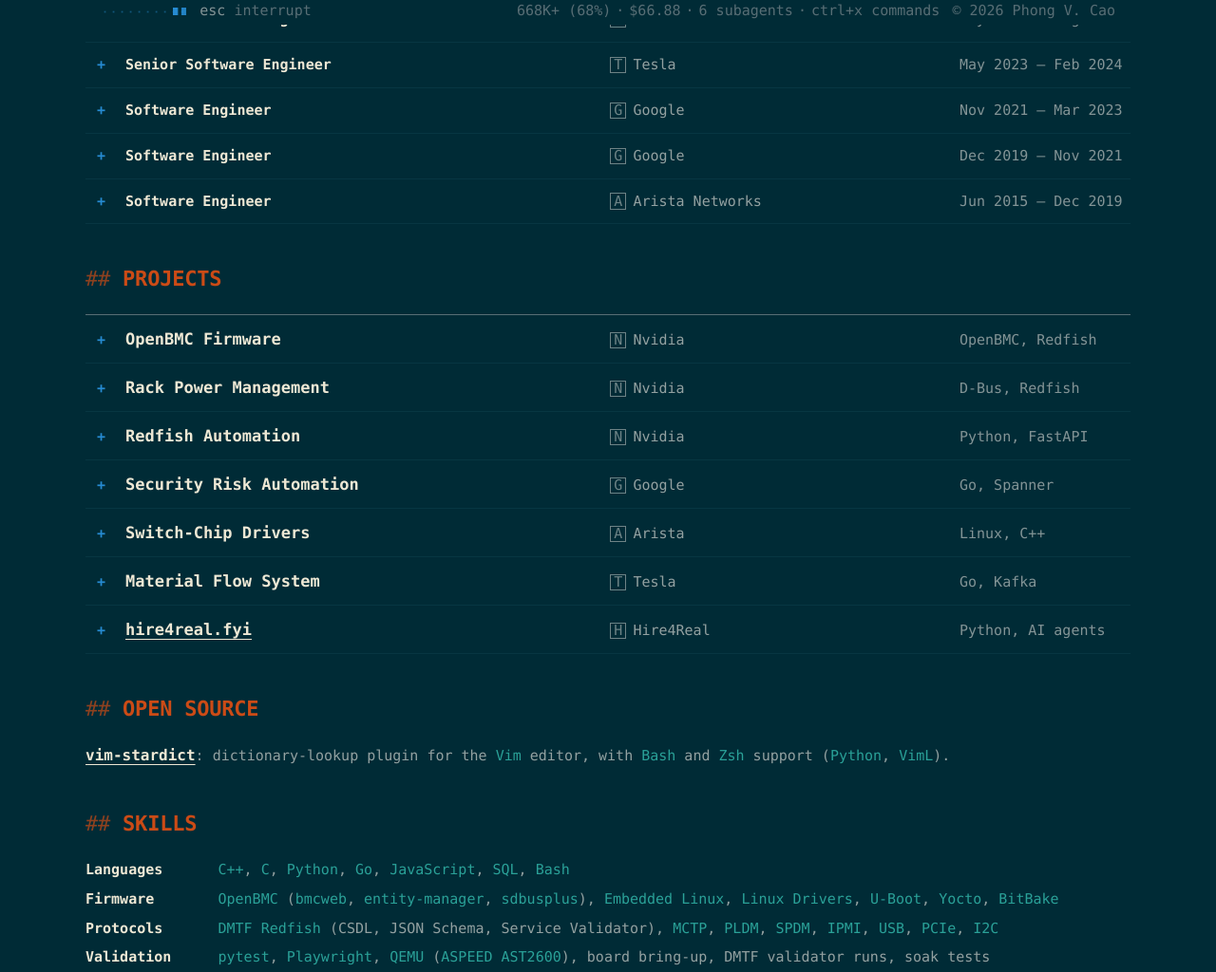
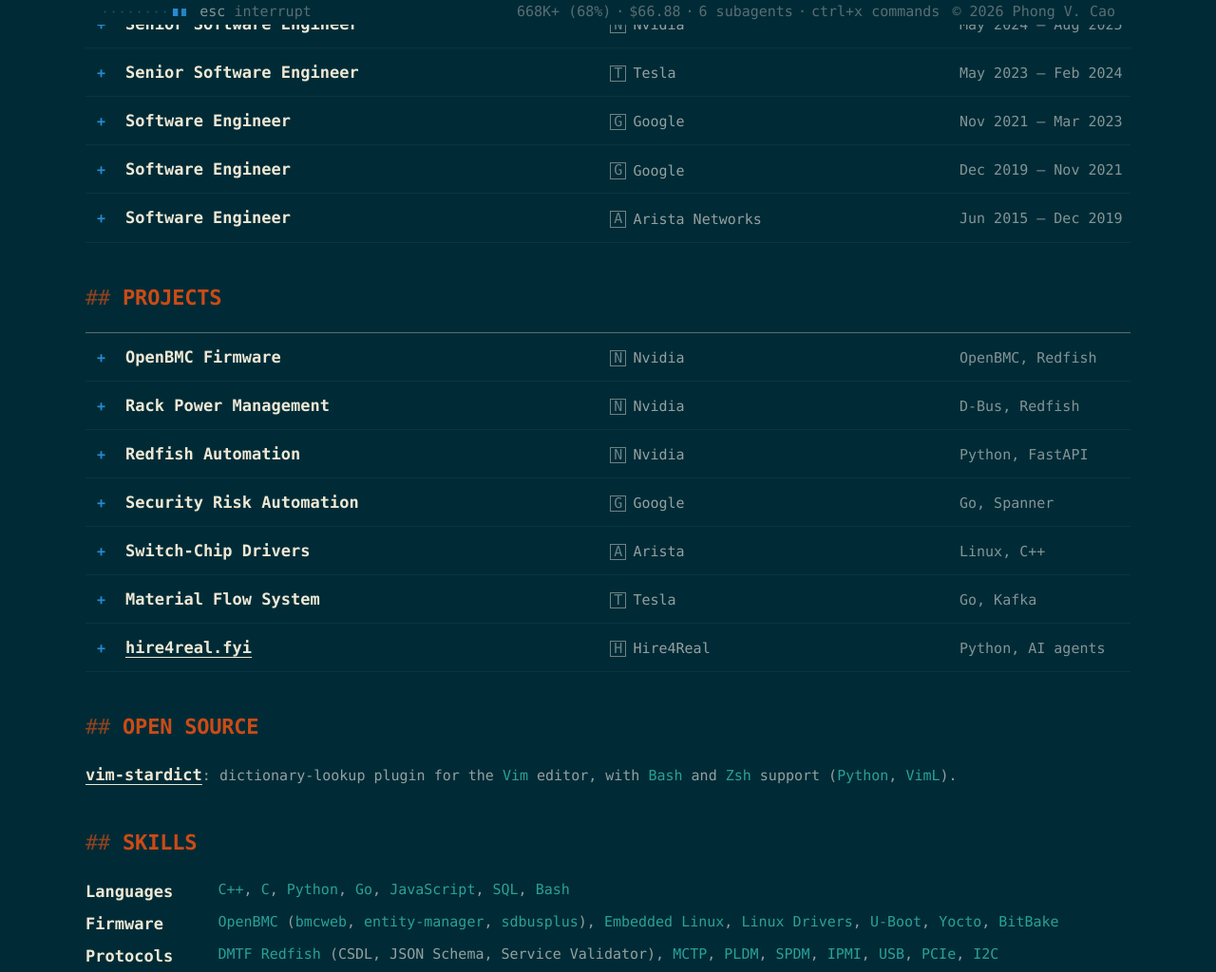
Before and after one commit to phongvcao/phongvcao.github.io, a plain HTML site: page index.html in a window 1280 px wide. Shown: the part 774-1798 px from the top of the page at 95% size. Drawn offline with Linux system fonts and the light colour scheme.

Commit message:
site: every title sits at 17 px
Experience roles, project titles, vim-stardict and the skills headers share one size; body copy, companies, dates and skills items stay at 15 px.

```diff
--- a/styles.css
+++ b/styles.css
@@ -327,7 +327,7 @@ code {
 
 .open-source .work-link {
   color: var(--base2);
-  font-size: 1rem;
+  font-size: 1.0625rem;
 }
 
 .open-source .work-link:hover {
@@ -487,7 +487,7 @@ code {
 .exp-role {
   margin: 0;
   color: var(--base2);
-  font-size: 1em;
+  font-size: 1.0625rem;
   font-weight: 600;
   line-height: inherit;
 }
@@ -560,6 +560,7 @@ code {
 
 .skill-row dt {
   color: var(--base2);
+  font-size: 1.0625rem;
   font-weight: 700;
 }
 
```
Also changed, not shown: assets/og-image.png.
